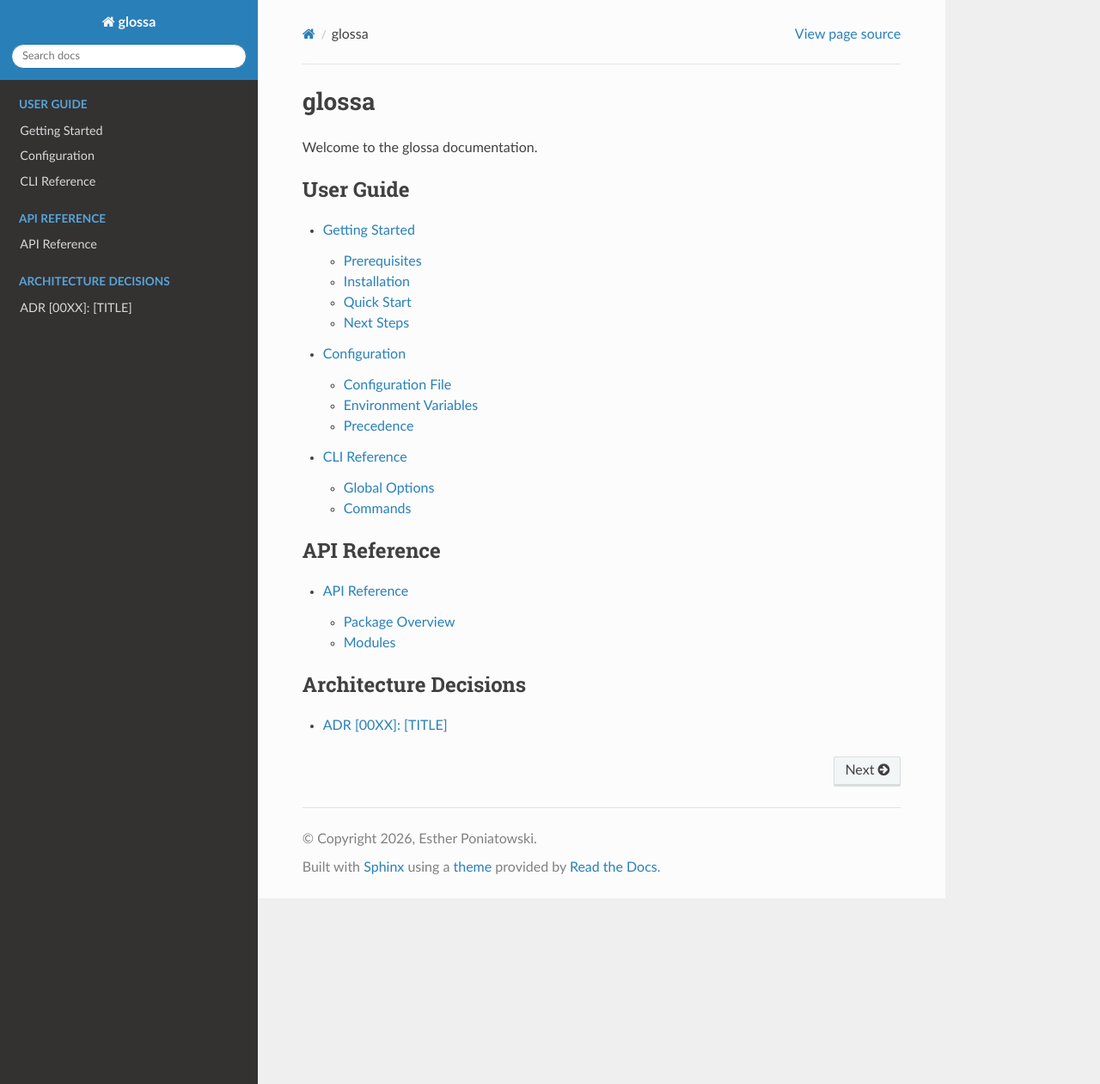
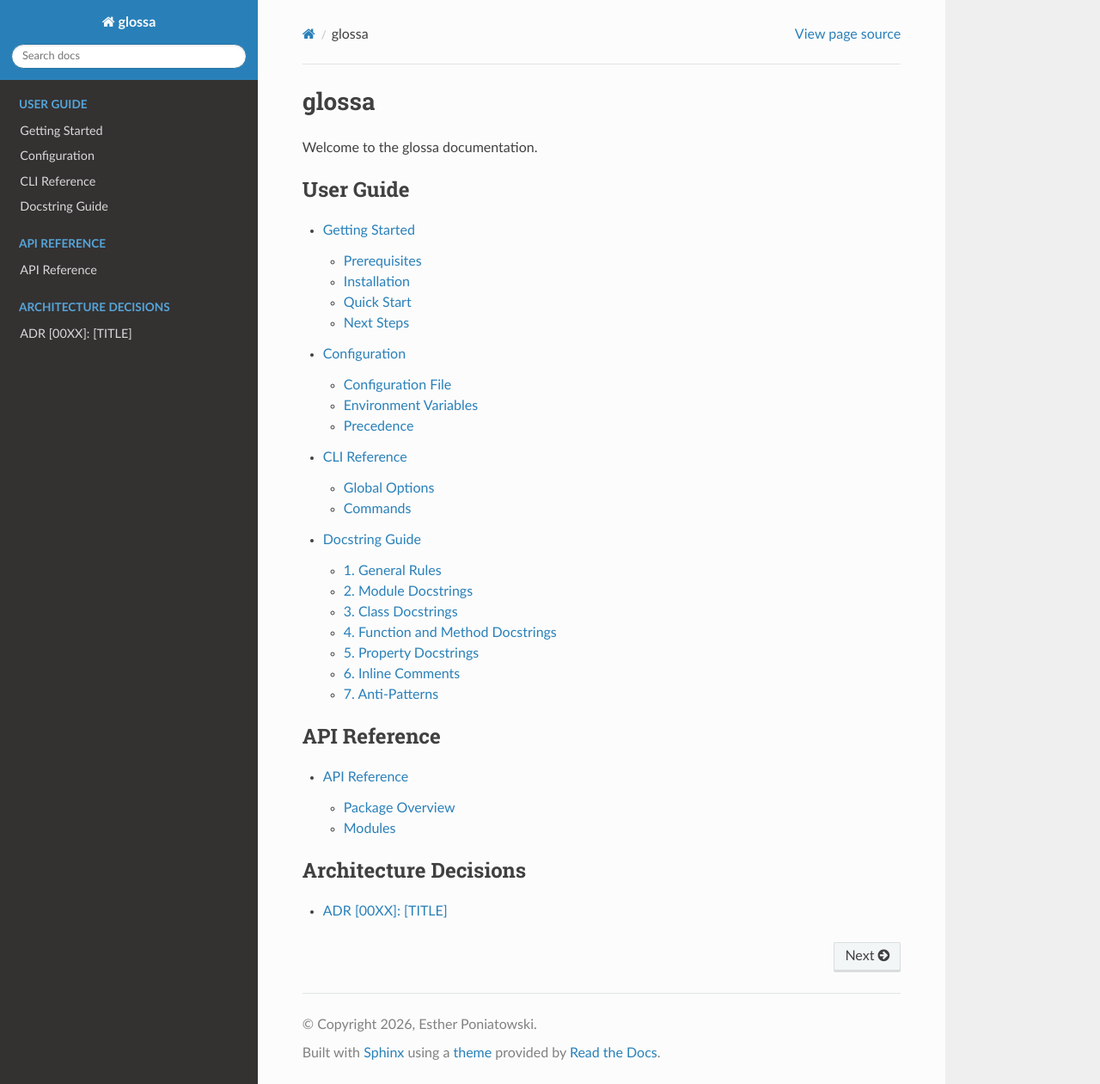
Before and after one commit to esther-poniatowski/glossa, a Sphinx documentation site: the page built from docs/index.md, in a window 1280 px wide and 1261 px high. Shown: the whole window at 86% size. Built offline with Sphinx 7.4.7 and the Read the Docs theme 3.1.0, drawn with Linux system fonts in a browser that asks for light colours; some of the changed lines change nothing that is shown.

Commit message:
docs(*): Establish first rules

````diff
--- /dev/null
+++ b/docs/guide/docstring-guide.md
@@ -0,0 +1,294 @@
+# Docstring Guide
+
+Canonical docstring conventions for all Python projects in the ecosystem. Based on
+NumPy-style docstrings (Napoleon with `napoleon_numpy_docstring = True`,
+`napoleon_google_docstring = False`).
+
+## 1. General Rules
+
+### 1.1 Format
+
+All docstrings use NumPy style. This is enforced by the Sphinx Napoleon extension
+configured in every project's `docs/conf.py`.
+
+### 1.2 Tone
+
+Use **imperative mood** for summary lines:
+
+- "Return the configuration." (not "Returns the configuration.")
+- "Compute the loss function." (not "Computes the loss function.")
+- "Load parameters from a YAML file." (not "Loads parameters...")
+
+This follows PEP 257 and is consistent with the numpydoc standard.
+
+Use **impersonal voice** throughout. Avoid first person ("we compute...") and
+second person ("you can..."). Write "The function computes..." or simply
+"Compute...".
+
+### 1.3 Types in Docstrings
+
+**Always include types in `Parameters`, `Returns`, `Yields`, and `Attributes`
+sections**, even when the function signature already has type annotations.
+This follows the numpydoc standard, which documents all three sections
+symmetrically as typed entries (`name : type`).
+
+```python
+def load(path: Path, strict: bool = True) -> Config:
+    """Load configuration from a YAML file.
+
+    Parameters
+    ----------
+    path : Path
+        Path to the YAML configuration file.
+    strict : bool, default True
+        If True, raise on unknown keys.
+
+    Returns
+    -------
+    Config
+        The parsed configuration object.
+    """
+```
+
+Rationale:
+
+- Matches published numpydoc examples and tooling expectations.
+- Keeps generated documentation readable in contexts where annotations are
+  not displayed exactly as intended by the renderer.
+- Avoids divergence between runtime documentation and numpydoc linting.
+
+Types should be **as precise as possible**. Use the same syntax as in type
+annotations (`str | None`, `list[int]`, `dict[str, Any]`). For default
+values, use the `default` notation: `param : type, default value`.
+
+### 1.4 Minimum Bar
+
+Public modules, public classes, and public functions/methods must have docstrings.
+This is consistent with PEP 257 and numpydoc.
+
+Constructor parameters are documented in the **class docstring**, not in
+`__init__`. Napoleon's `napoleon_include_init_with_doc` setting supports either
+convention; this ecosystem uses the class docstring.
+
+The following elements follow **project policy** (not universal standard):
+
+| Element | Policy |
+| ------- | ------ |
+| Private helper (`_foo`) | Yes — document when behavior is non-trivial |
+| Special methods (`__repr__`, `__call__`, etc.) | Yes — document when behavior is non-trivial |
+| Test functions | Yes |
+| Trivial property accessor | Optional |
+
+## 2. Module Docstrings
+
+### 2.1 Template
+
+```python
+"""
+Short summary line in imperative mood.
+
+Extended description (optional). Explain the module's purpose, scope, and
+relationship to other modules in the package.
+
+Classes
+-------
+ClassName
+    One-line description.
+
+Functions
+---------
+function_name
+    One-line description.
+
+See Also
+--------
+related_module : Related functionality.
+"""
+```
+
+### 2.2 Rules
+
+- **Always present** for public modules.
+- Use a **one-line summary** followed by an optional extended description.
+- Include a **`Classes` and/or `Functions` inventory** when the module has more
+  than two public symbols. This helps readers navigate without scrolling.
+- Use **RST-style section headers** (`-------`) for the inventory sections.
+  This is the NumPy docstring convention and renders correctly with Napoleon.
+- Include **`See Also`** to cross-reference related modules when useful.
+- Do **not** include `Examples` in module docstrings unless the module is a
+  top-level API entry point (e.g., `__init__.py`).
+
+## 3. Class Docstrings
+
+### 3.1 Template
+
+```python
+class Pipeline:
+    """Short summary of the class in imperative mood.
+
+    Extended description (optional). Explain the class's role, design intent,
+    and typical usage context.
+
+    Parameters
+    ----------
+    name : str
+        Human-readable name for the pipeline.
+    steps : list[Step]
+        Ordered sequence of processing steps.
+
+    Attributes
+    ----------
+    status : PipelineStatus
+        Current execution status. Updated by ``run()``.
+
+    Examples
+    --------
+    >>> pipeline = Pipeline("preprocess", steps=[step_a, step_b])
+    >>> pipeline.run()
+    """
+```
+
+### 3.2 Rules
+
+- Document **constructor parameters in the class docstring**, not in `__init__`.
+  Either location is valid; this ecosystem uses the class docstring for
+  consistency across all projects.
+- Include **`Attributes`** for public instance attributes that are not constructor
+  parameters, or for attributes whose semantics differ from the parameter name.
+- Include **`Examples`** for classes that serve as primary API entry points or
+  have non-trivial construction patterns.
+- Do **not** document every inherited method. Document only methods that override
+  or extend parent behavior.
+
+## 4. Function and Method Docstrings
+
+### 4.1 Template
+
+```python
+def resolve(config: Config, overrides: dict[str, Any] | None = None) -> Config:
+    """Resolve configuration by applying overrides and validating constraints.
+
+    Merge user-provided overrides into the base configuration, then validate
+    all relational constraints between parameters.
+
+    Parameters
+    ----------
+    config : Config
+        Base configuration to resolve.
+    overrides : dict[str, Any] | None, default None
+        Key-value pairs to override in the base configuration. Keys use
+        dot-notation for nested access.
+
+    Returns
+    -------
+    Config
+        The resolved and validated configuration.
+
+    Raises
+    ------
+    ValidationError
+        If any relational constraint is violated after merging.
+
+    See Also
+    --------
+    validate : Validate a configuration without merging.
+
+    Examples
+    --------
+    >>> resolved = resolve(base_config, {"model.lr": 0.001})
+    """
+```
+
+### 4.2 Rules
+
+- **Summary line**: one line, imperative mood, ending with a period.
+- **Extended description**: optional. Include only when the summary is insufficient
+  to understand the function's behavior.
+- **`Parameters`**: required for all public functions with parameters. Always
+  include the type (`name : type`). Describe semantics, not just the type.
+- **`Returns`**: required for all functions that return a value. Include the type
+  as the section entry name (NumPy convention) and a description.
+- **`Raises`**: document exceptions that are **non-obvious or part of the public
+  contract**. The criterion is interface relevance, not exception class. A
+  `ValueError` raised for a predictable misuse mode (e.g., unsupported enum
+  value) is worth documenting; a `TypeError` that arises incidentally from
+  passing the wrong type to a standard library call is not. Domain-specific exceptions
+  (`ConfigError`, `ValidationError`, `BuildError`) should always be documented.
+- **`See Also`**: include for closely related routines, alternative APIs, or
+  companion functions that help navigation — especially those users may not
+  otherwise discover in the same or other submodules.
+- **`Examples`**: include for functions that benefit from usage demonstration (even private helpers if they have non-trivial logic). Use doctest format for code snippets.
+- **`Notes`**: use sparingly for algorithmic explanations, performance
+  characteristics, or important caveats.
+- **Deprecation**: use the `.. deprecated::` directive in a deprecation warning
+  block before the extended summary, per numpydoc convention.
+- **`Warns`**: document warnings emitted at runtime (e.g., `UserWarning`,
+  `DeprecationWarning`), symmetric with `Raises`.
+- **`Warnings`**: use for prose cautions, pitfalls, or common misuse patterns.
+
+## 5. Property Docstrings
+
+### 5.1 Template
+
+For simple properties, a short declarative summary is natural:
+
+```python
+@property
+def is_valid(self) -> bool:
+    """Whether all constraints are satisfied."""
+```
+
+For properties with non-trivial logic or important caveats, a richer docstring
+with `Returns`, `Raises`, or `Notes` sections is appropriate:
+
+```python
+@property
+def engine(self) -> Engine:
+    """Resolve the LaTeX engine for this document.
+
+    Returns
+    -------
+    Engine
+        The detected engine, falling back to pdflatex if no markers are found.
+
+    Raises
+    ------
+    EngineConflictError
+        If the preamble contains conflicting engine markers.
+    """
+```
+
+### 5.2 Rules
+
+- A **short declarative summary** ("Whether...", "The current...", "Number of...")
+  is the preferred form for data-like properties.
+- Richer docstrings with `Returns`, `Raises`, or `Notes` sections are acceptable
+  when the property involves computation, side effects, or non-obvious behavior.
+- Properties are documented like attributes by Sphinx autodoc and Napoleon; both
+  short and extended forms render correctly.
+
+## 6. Inline Comments
+
+### 6.1 Rules
+
+- Use inline comments **only for non-obvious logic**: algorithmic steps,
+  workarounds, performance trade-offs, or domain-specific decisions.
+- Do **not** restate what is trivial from the code. `# Increment counter` above
+  `counter += 1` adds no value.
+- Use **step markers** (`# Step 1: ...`, `# Step 2: ...`) for multi-phase
+  algorithms where the logical flow benefits from explicit segmentation.
+- Prefer self-documenting code (clear variable names, small functions) over
+  compensatory comments.
+
+## 7. Anti-Patterns
+
+Avoid these patterns across all projects:
+
+| Anti-pattern | Example | Fix |
+| ------------ | ------- | --- |
+| Empty docstrings | `"""."""` or `""""""` | Write a real docstring |
+| Trivial docstrings on dunder methods | `def __repr__(self): """Return repr."""` | Remove or document only when behavior is non-trivial (e.g., custom `__getitem__`, `__call__`, `__enter__`) |
+| RST directives where a NumPy section exists | `.. note::` instead of `Notes` section | Prefer NumPy sections (`Notes`, `Examples`, `Warnings`) for consistency; RST directives are valid but less uniform |
+| Markdown in docstrings | `**bold**` or `` `code` `` | Use RST inline markup (``double backticks``) |
+| First-person voice | `"""We compute the loss..."""` | `"""Compute the loss..."""` |
+| Redundant `Returns None` | Documenting `-> None` return | Omit `Returns` section entirely |
--- a/docs/index.md
+++ b/docs/index.md
@@ -9,6 +9,7 @@
 guide/getting-started
 guide/configuration
 guide/cli-reference
+guide/docstring-guide
 ```
 
 ```{toctree}
````
